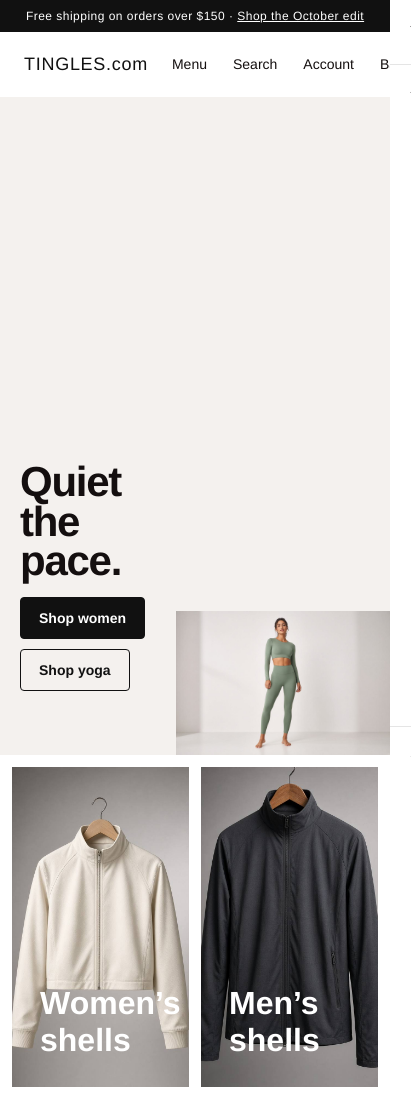
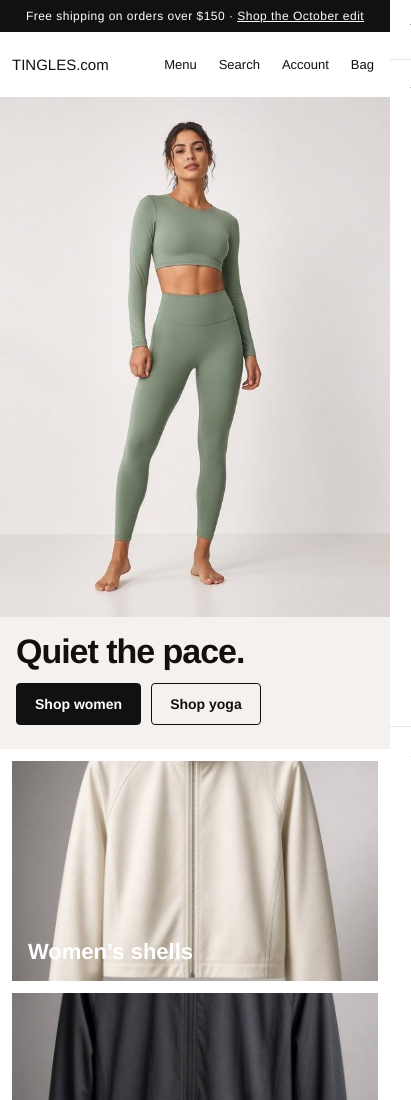
Before and after one commit to yasserweho/tingles-store, a website: page index.html in a window 390 px wide. Shown: the top 1100 px of the page, 411 px wide, since content can reach past the window. Drawn offline with Linux system fonts and the light colour scheme.

Commit message:
Fix mobile hero gap and stack homepage on small screens

```diff
--- a/css/styles.css
+++ b/css/styles.css
@@ -104,10 +104,41 @@ footer a, footer p { color: #555; font-size: 14px; line-height: 1.8; }
 .search-panel input { width: min(720px, 100%); border: 0; border-bottom: 1px solid #111; font-size: 22px; padding: 8px 0; outline: none; }
 .about { max-width: 860px; margin: 0 auto; padding: 48px 20px 80px; }
 .about p { font-size: 18px; line-height: 1.7; color: #333; }
-@media (max-width: 980px) {
+@media (max-width: 800px) {
+  .nav { padding: 0 12px; gap: 8px; }
+  .logo { font-size: 15px; letter-spacing: 0; }
+  .icon-btn { font-size: 13px; padding: 4px; }
   .nav-left { display: none; }
   .menu-toggle { display: inline-flex; }
-  .pair, .acts, .products, .pdp, .shop-layout, .foot-grid { grid-template-columns: 1fr 1fr; }
-  .slide-copy { padding: 0 20px 64px; }
-  .story { min-height: 320px; }
+  .slide { min-height: 68vh; }
+  .slide.fullbody.on {
+    display: flex;
+    flex-direction: column;
+    align-items: stretch;
+    min-height: 0;
+    background: #f4f1ee;
+  }
+  .slide.fullbody img {
+    order: -1;
+    width: 100%;
+    height: 62vh;
+    max-height: 520px;
+    object-fit: cover;
+    object-position: center 12%;
+  }
+  .slide.fullbody .slide-copy,
+  .slide-copy { padding: 18px 16px 24px; max-width: none; }
+  .slide-copy h1 { font-size: 34px; }
+  .pair, .acts, .pdp, .shop-layout, .foot-grid { grid-template-columns: 1fr; }
+  .products { grid-template-columns: 1fr 1fr; gap: 10px; }
+  .story { min-height: 220px; }
+  .story span { font-size: 22px; left: 16px; bottom: 16px; }
+  .band { min-height: 260px; padding: 20px; margin: 8px; }
+  .band h2 { font-size: 34px; }
+  .rail-head, .section-head { padding: 20px 16px 8px; }
+  .rail { padding: 0 16px 20px; }
+  .rail .card { min-width: 72vw; }
+  .shop-layout, .pdp { padding: 16px; gap: 16px; }
+  .pdp-gallery { min-height: 360px; }
+  .dots { bottom: 10px; }
 }
```
